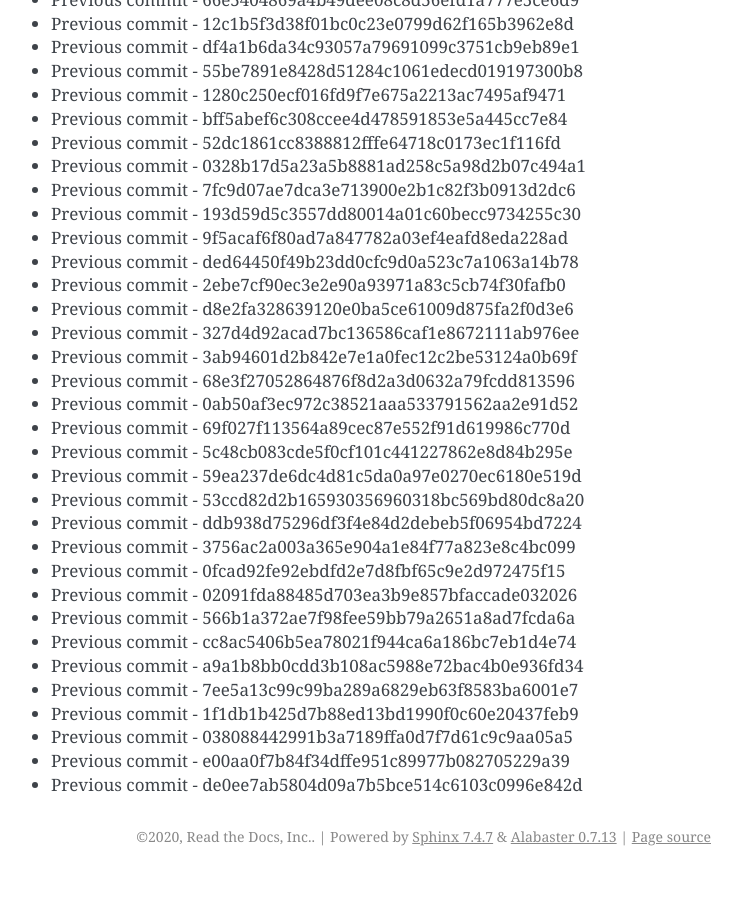
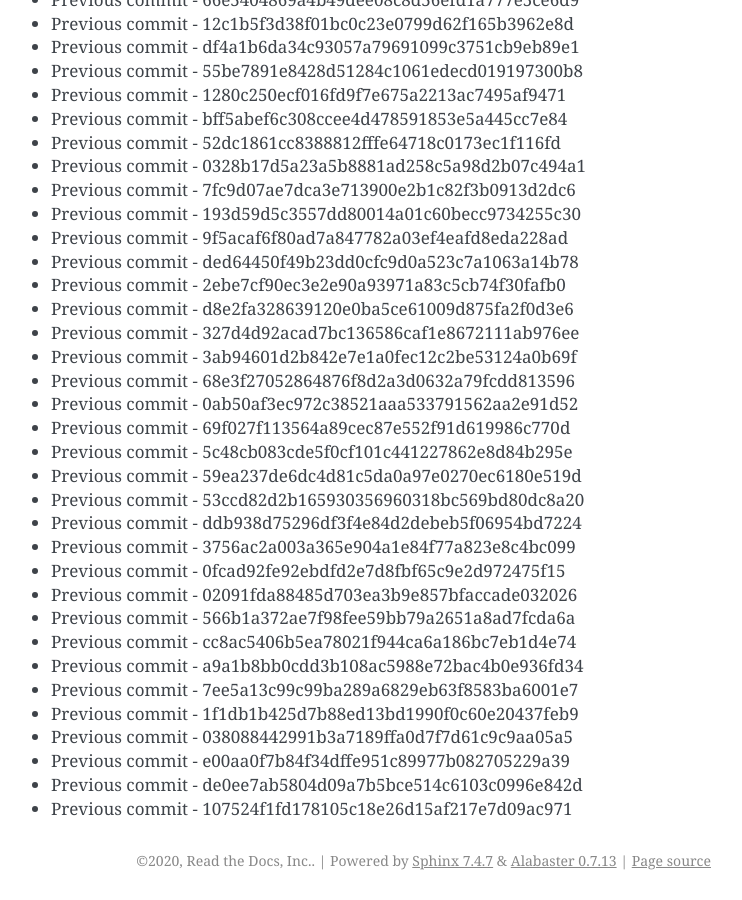
Before and after one commit to readthedocs/rtd-git-stresstest, a Sphinx documentation site: the page built from docs/updates.rst, in a window 1280 px wide and 900 px high, scrolled down 58268 px. Shown: the whole window, without its empty margins (399-1141 px from the left). Built offline with Sphinx 7.4.7, drawn with Linux system fonts in a browser that asks for light colours; before the commit the page ends 59144 px from its top, so only the background shows below that.

Commit message:
Generating commit from previous: 107524f1fd178105c18e26d15af217e7d09ac971

```diff
--- a/docs/updates.rst
+++ b/docs/updates.rst
@@ -2480,3 +2480,4 @@ It can be tested for any performance characteristics.
 * Previous commit - 038088442991b3a7189ffa0d7f7d61c9c9aa05a5
 * Previous commit - e00aa0f7b84f34dffe951c89977b082705229a39
 * Previous commit - de0ee7ab5804d09a7b5bce514c6103c0996e842d
+* Previous commit - 107524f1fd178105c18e26d15af217e7d09ac971
```
